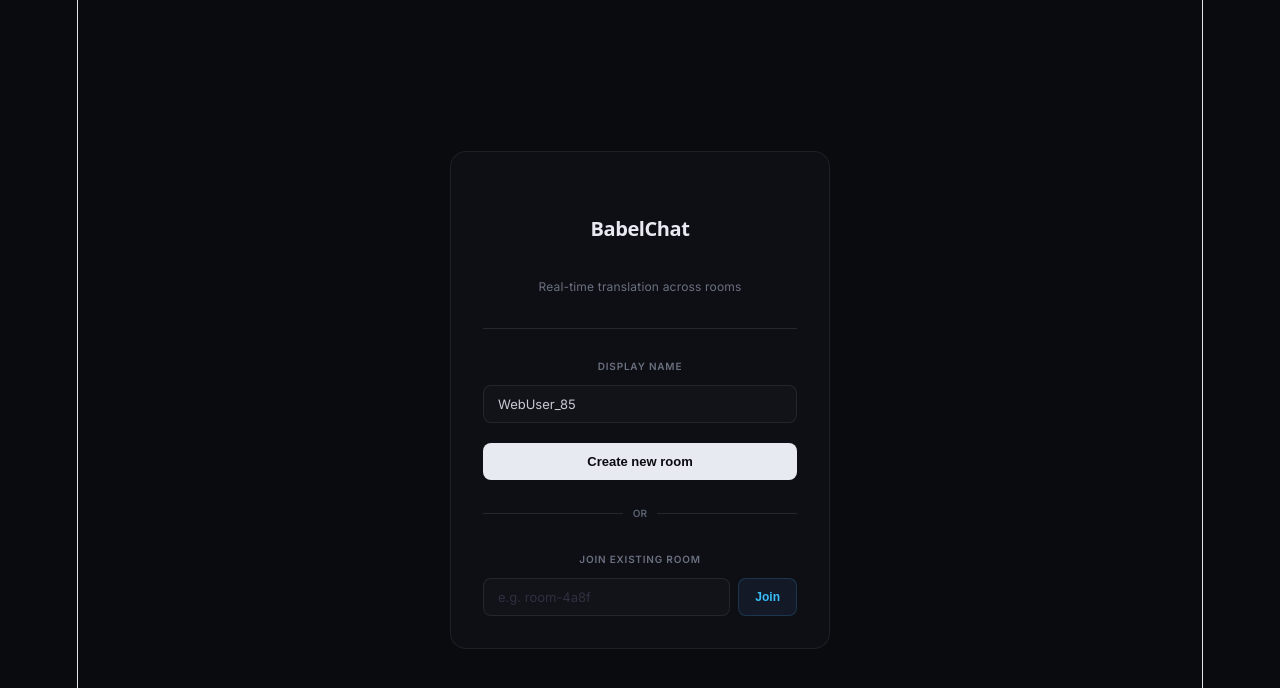
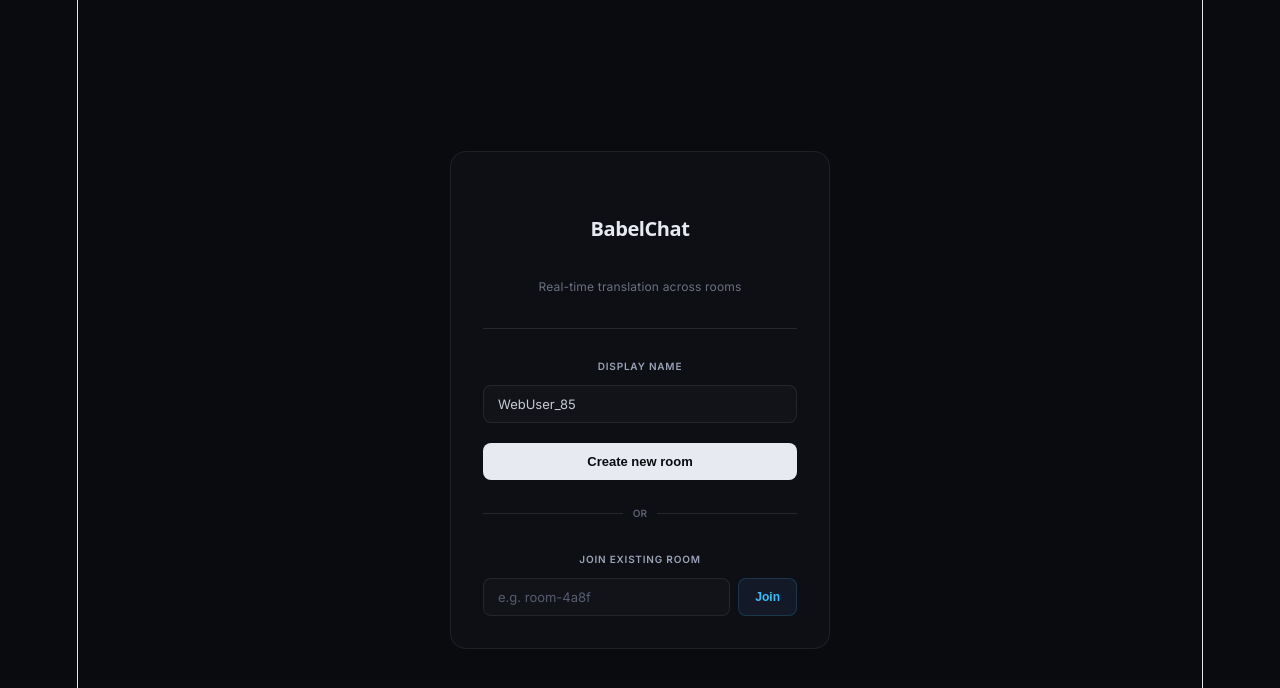
Before and after one commit to Jishnu-shukla/Task-schedular, a React app in the folder frontend/: page / in a window 1280 px wide. Shown: the top 688 px of the page. Built offline with nearby package versions, Linux system fonts and the light colour scheme; the HTML template or start-up script is replaced by a standard one.

Commit message:
UI update 3

```diff
--- a/frontend/src/App.jsx
+++ b/frontend/src/App.jsx
@@ -28,7 +28,7 @@ const GlobalStyle = () => (
     input[type="text"]:focus, select:focus {
       border-color: rgba(255,255,255,0.18);
     }
-    input[type="text"]::placeholder { color: #2e3040; }
+    input[type="text"]::placeholder { color: #565d70; }
     select { cursor: pointer; }
     @keyframes slideUp {
       from { opacity: 0; transform: translateY(6px); }
@@ -38,7 +38,7 @@ const GlobalStyle = () => (
 );
 
 const FieldLabel = ({ children }) => (
-  <p style={{ fontSize: 10, color: '#6b7080', letterSpacing: '0.08em', fontWeight: 600, marginBottom: 6 }}>
+  <p style={{ fontSize: 10, color: '#9ba3b8', letterSpacing: '0.08em', fontWeight: 600, marginBottom: 6 }}>
     {children}
   </p>
 );
@@ -218,7 +218,7 @@ export default function App() {
                 {room}
               </span>
             </div>
-            <p style={{ fontSize: 11, color: '#2e3040', marginTop: 2 }}>{username}</p>
+            <p style={{ fontSize: 11, color: '#565d70', marginTop: 2 }}>{username}</p>
           </div>
           <button
             onClick={() => { setRoom(''); setMessages([]); setInputRoomId(''); }}
@@ -270,7 +270,7 @@ export default function App() {
         }}>
           {messages.length === 0 ? (
             <div style={{ margin: 'auto', textAlign: 'center' }}>
-              <p style={{ fontSize: 13, color: '#4a5060' }}>Room is empty</p>
+              <p style={{ fontSize: 13, color: '#7a8494' }}>Room is empty</p>
               <p style={{ fontSize: 11, color: '#3a4050', marginTop: 4 }}>
                 Share the room ID <span style={{ color: '#38bdf8' }}>{room}</span> to invite others
               </p>
```
